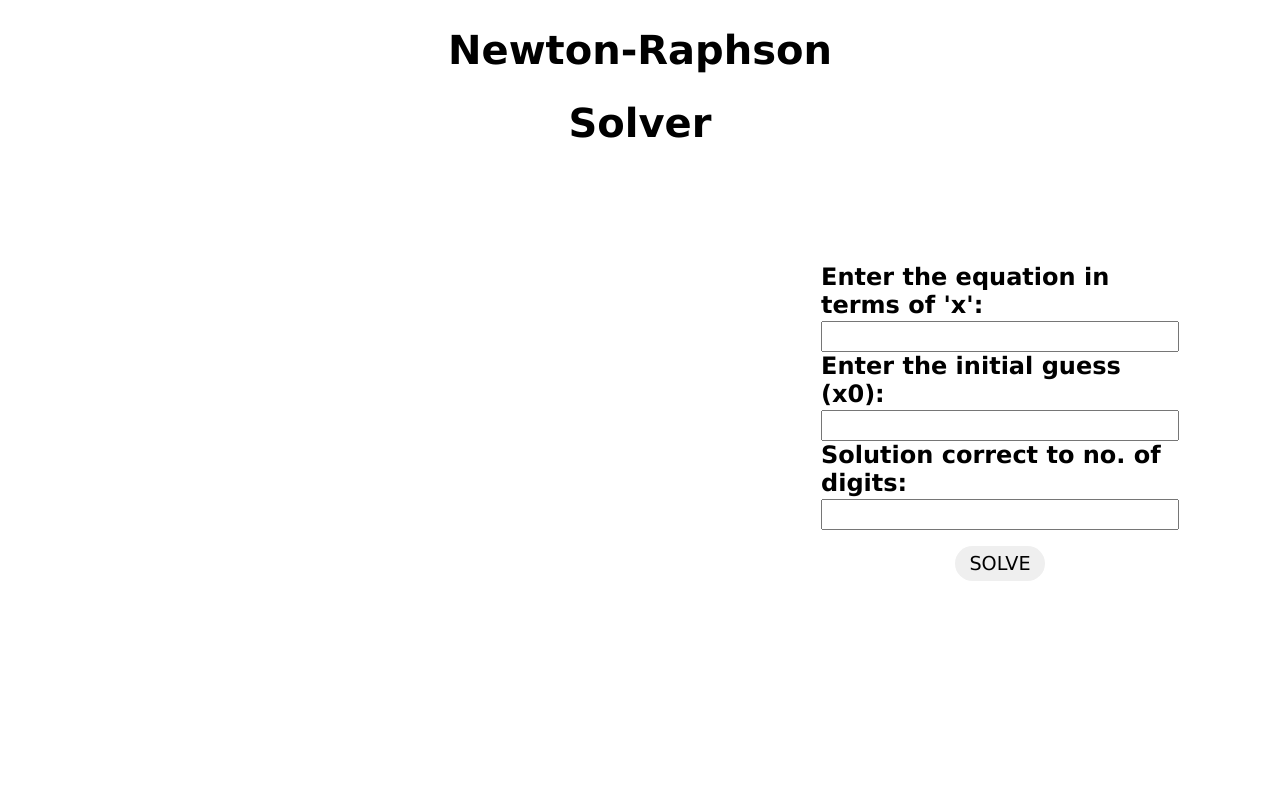
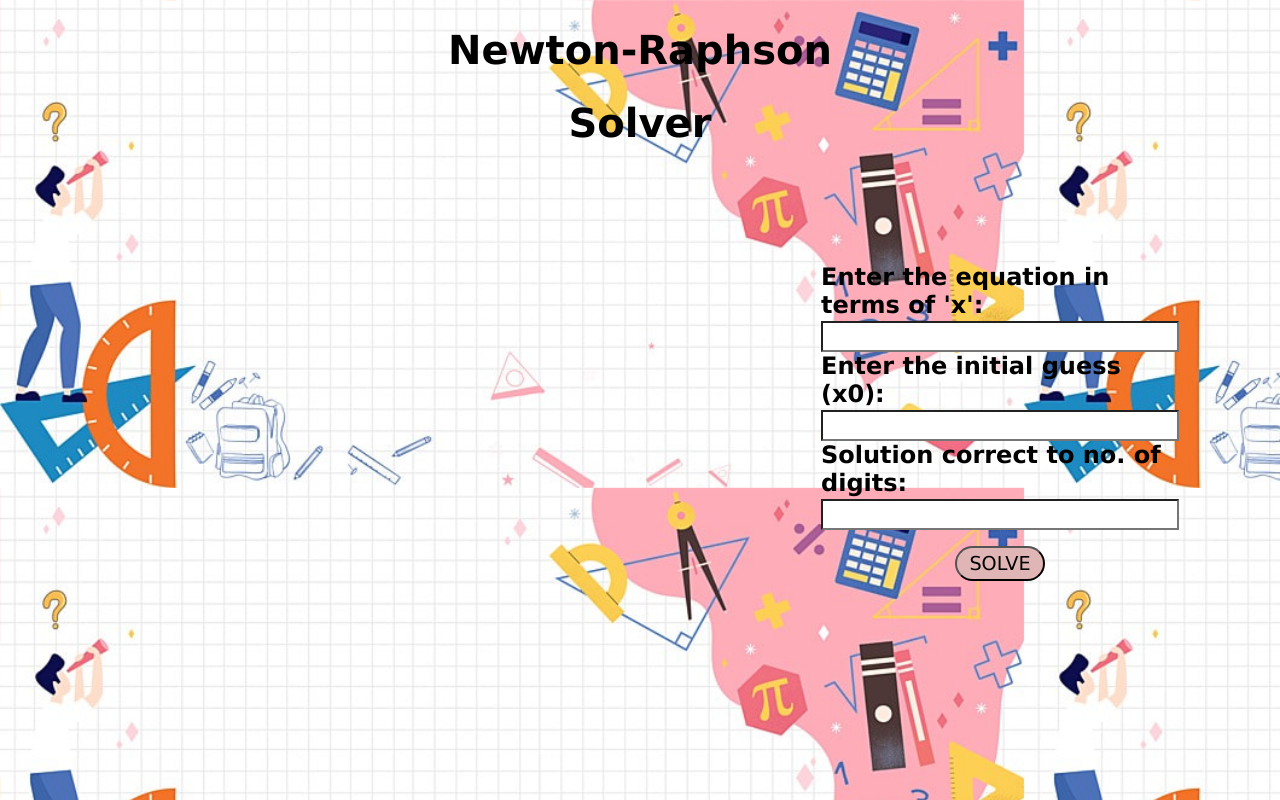
Before and after one commit to lovesainju-7/NR-method, a website: page index.html in a window 1280 px wide. Drawn offline with Linux system fonts and the light colour scheme.

Commit message:
finally done!

```diff
--- a/css/styles.css
+++ b/css/styles.css
@@ -1,5 +1,6 @@
 * {
 	font-family: Verdana, Geneva, Tahoma, sans-serif;
+	background-size: 80%;
 }
 h1 {
     font-size:250%;
@@ -14,19 +15,17 @@ h1 {
 
 }
 .btn{
+
 	display: block;
 	width: 25%;
 	height: 35px;
 	border-radius: 20px;
 	outline: none;
-	border: none;
-	background-image: linear-gradient(rgb(219, 125, 11));
-	background-size: 200%;
 	font-size: 1.2rem;
 	text-transform: uppercase;
 	margin: 1rem 0;
 	cursor: pointer;
-	transition: .5s;
+	background: #e0b5b5;
 }
 
 .input {
--- a/index.html
+++ b/index.html
@@ -1,13 +1,13 @@
 <!DOCTYPE html>
 <html>
 <head>
-    <title>Newton-Raphson Solver</title>
+    <title>Newton-Raphson Method</title>
     <link rel="stylesheet" type="text/css" href="css/styles.css" />
 </head>
-<body background="resources/back.png">
+<body background="resources/MCSC.jpg">
     <b>
         <h1>Newton-Raphson </h1>
-        <h1>Solver</h1>
+        <h1> Solver</h1>
         <div class="txt">
             <form id="solver-form" action="/solve" method="post">
                 <label for="equation">Enter the equation in terms of 'x':</label>
```
Also changed, not shown: resources/MCSC.jpg (added), resources/mcsc.jpg (added).
